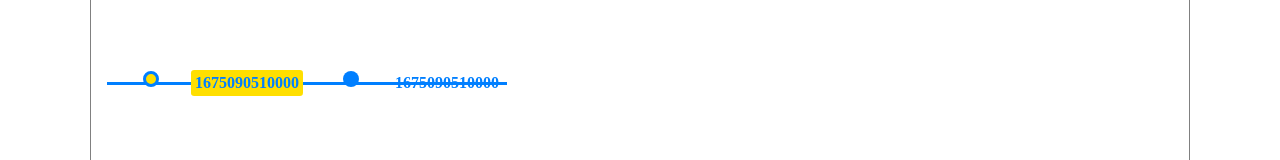
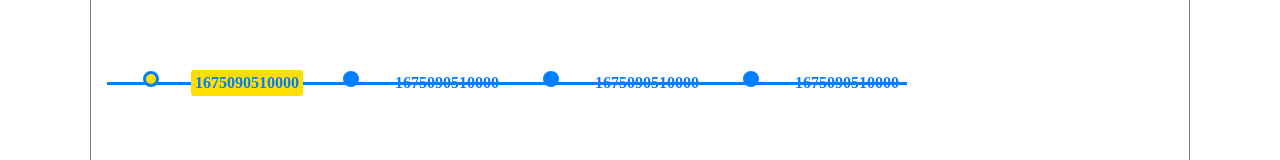
Before and after one commit to BreffJaun/improof-FE, a React (Vite) app: page /projectdetails in a window 1280 px wide. Shown: the part 584-744 px from the top of the page. Built offline with nearby package versions, Linux system fonts and the light colour scheme.

Commit message:
ProjectDetails ausgebaut

```diff
--- a/src/components/pages/ProjectDetails.jsx
+++ b/src/components/pages/ProjectDetails.jsx
@@ -20,17 +20,39 @@ const ProjectDetails = () => {
         url: "https://www.downloadclipart.net/thumb/9394-stone-1-vector-thumb.png"
       }
     }
+  },
+  {
+    title: Date.now(),
+    cardTitle: "Stepstone",
+    cardSubtitle:"Timeline",
+    cardDetailedText: "today if build this Timeline with react Chrono",
+  },
+  {
+    title: Date.now(),
+    cardTitle: "Milestone",
+    cardSubtitle:"title",
+    cardDetailedText: "Description",
+    media: {
+      type: "IMAGE",
+      source: {
+        url: "https://www.downloadclipart.net/thumb/9394-stone-1-vector-thumb.png"
+      }
+    }
   }];
 
   return (
     <div className="componente">
+
       <div>
         <img src="https://www.downloadclipart.net/thumb/9394-stone-1-vector-thumb.png" alt="Thumbnail" />
         <h1>Project Name</h1>
         <p>description</p>
       </div>
 
+
      <Chrono items={items}/>
+
+
       <h1>Project Team</h1>
      <div>
         <div>
@@ -38,17 +60,20 @@ const ProjectDetails = () => {
           <h5>NAME</h5>
           <h4>current Position</h4>
         </div>
+
         <div>
           <img src="https://www.downloadclipart.net/thumb/9394-stone-1-vector-thumb.png" alt="" />
           <h5>NAME</h5>
           <h4>current Position</h4>
         </div>
+
         <div>
           <img src="https://www.downloadclipart.net/thumb/9394-stone-1-vector-thumb.png" alt="" />
           <h5>NAME</h5>
           <h4>current Position</h4>
         </div>
      </div>
+
     </div>
   );
 };
```
Lines whose indentation alone changed are shown as unchanged.
